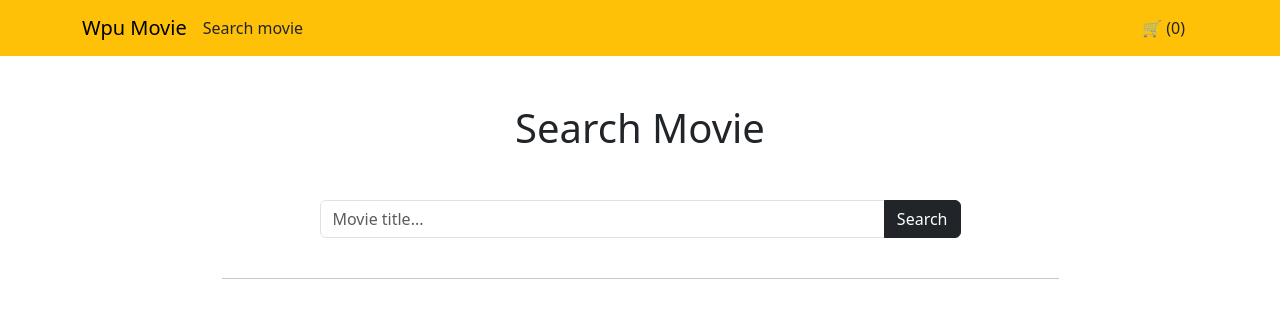
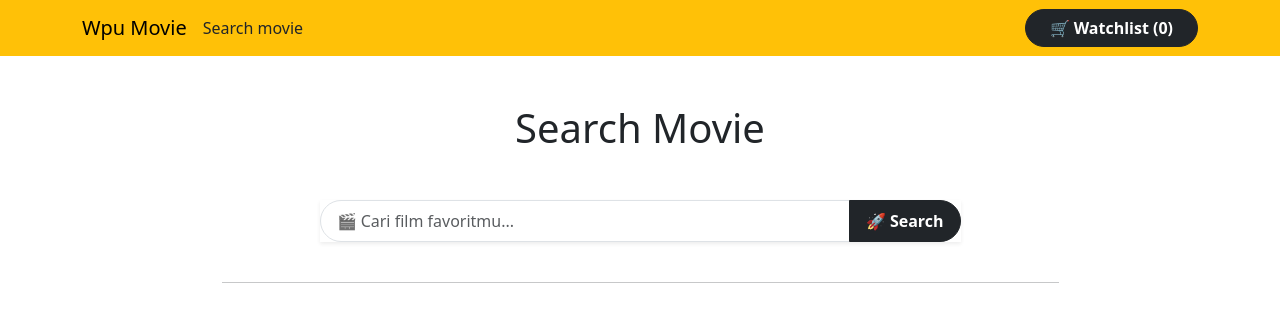
Before and after one commit to Arinka14/Project-Movies, a Next.js app: page / in a window 1280 px wide. Shown: the top 322 px of the page. Built offline with nearby package versions, Linux system fonts and the light colour scheme.

Commit message:
merubah bagian button search dan button keranjang

```diff
--- a/app/page.js
+++ b/app/page.js
@@ -80,11 +80,12 @@ return (
           </div>
 
           <button
-            className="btn ms-auto"
+        className="btn btn-dark rounded-pill px-4 fw-semibold"
         onClick={() => setShowWatchList(!showWatchList)}
       >
-            {showWatchList ? "Back" : `🛒 (${watchLater.length})`}
+        {showWatchList ? "⬅️ Back" : `🛒 Watchlist (${watchLater.length})`}
       </button>
+
         </div>
       </nav>
 
@@ -100,22 +101,26 @@ return (
             <h1 className="text-center mb-5">Search Movie</h1>
             <div className="row justify-content-center">
          <div className="col-md-7">
-                <div className="input-group mb-4">
+      <div className="d-flex justify-content-center mb-4">
+        <div className="input-group w-100 shadow-sm" style={{ maxWidth: "800px" }}>
           <input
             type="text"
-                    className="form-control"
-                    placeholder="Movie title..."
+            className="form-control rounded-start-pill px-3 py-2"
+            placeholder="🎬 Cari film favoritmu..."
             value={query}
             onChange={(e) => setQuery(e.target.value)}
             onKeyDown={(e) => e.key === "Enter" && searchMovies()}
           />
-                  <button className="btn btn-dark" onClick={searchMovies}>
-                    Search
+          <button
+            className="btn btn-dark px-3 py-2 fw-semibold rounded-end-pill"
+            onClick={searchMovies}
+          >
+            🚀 Search
           </button>
         </div>
       </div>
     </div>
-
+         </div>
           <hr className="hr-custom w-75 mx-auto" />
             <div className="row">
               {movies.map((movie) => (
```
Lines whose indentation alone changed are shown as unchanged.
